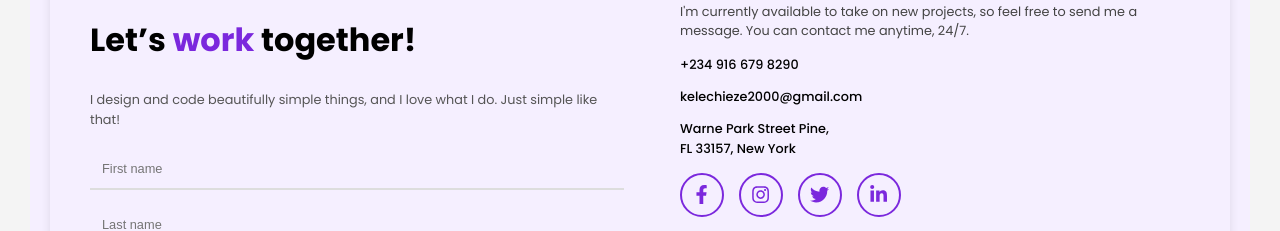
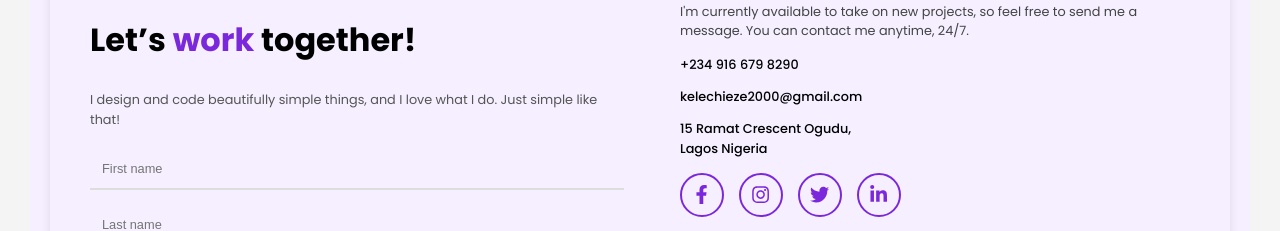
Before and after one commit to Shabachbako/portfolio, a React (Vite) app: page / in a window 1280 px wide. Shown: the part 2200-2431 px from the top of the page. Built offline with nearby package versions, Linux system fonts and the light colour scheme.

Commit message:
added new address

```diff
--- a/src/components/ContactForm.jsx
+++ b/src/components/ContactForm.jsx
@@ -84,7 +84,7 @@ const ContactForm = () => {
           <p className="contact-detail"><a href="tel:+2349166798290">+234 916 679 8290</a></p>
           <p className="contact-detail"><a href="mailto:kelechieze2000@gmail.com">kelechieze2000@gmail.com</a></p>
           <p className="contact-detail">
-            <a href="#">Warne Park Street Pine,<br />FL 33157, New York</a>
+            <a href="#">15 Ramat Crescent Ogudu,<br />Lagos Nigeria </a>
           </p>
           <div className="social-icons">
             <a href="#"><FaFacebookF /></a>
```
